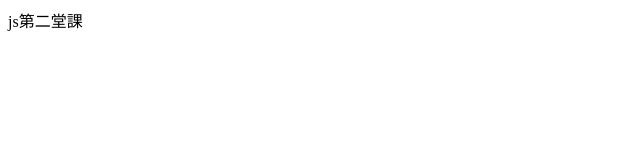
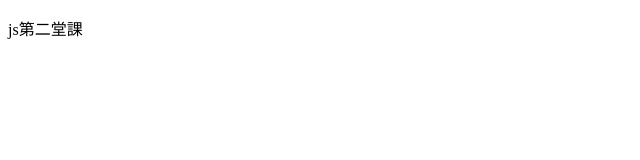
Before and after one commit to allieyuu/Js-EX, a plain HTML site: page js02-0619/js0619-1.html in a window 1280 px wide. Shown: the full height of the page, 0-640 px from the left. Drawn offline with Linux system fonts and the light colour scheme.

Commit message:
edit-line9

```diff
--- a/js0619-1.html
+++ b/js02-0619/js0619-1.html
@@ -6,6 +6,6 @@
     <title>Document</title>
 </head>
 <body>
-    js第二堂課
+    <p>js第二堂課</p>
 </body>
 </html>
```
